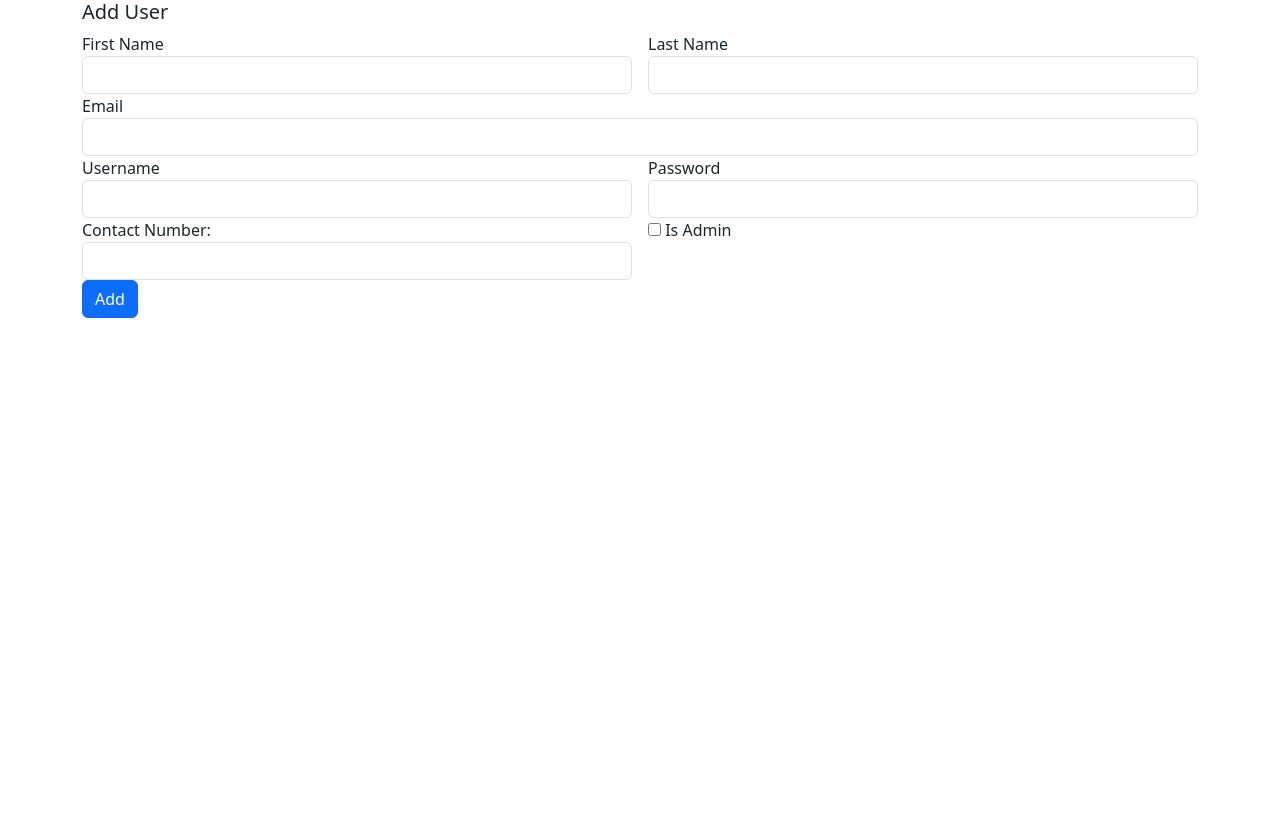
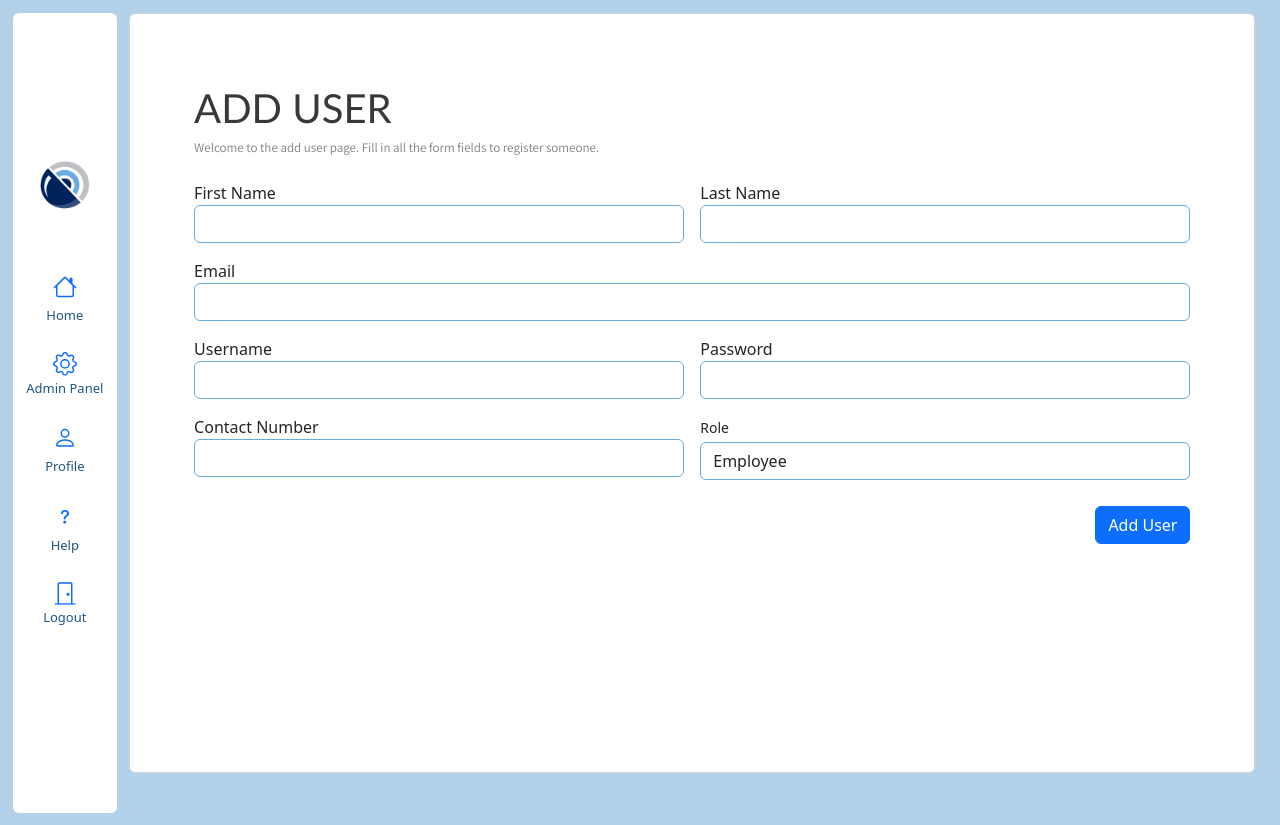
Before and after one commit to AyeshaNaime003/DisasterWatch, a Django app: page /add-user/ in a window 1280 px wide. Before the commit the page ends 318 px from the top, so only its background shows below. Run offline with Django 4.2, Linux system fonts and the light colour scheme; a user stored in the database is signed in; parts of the project's set-up code (start-up, migrations or seed data) failed here and were passed over; some libraries are stand-ins or nearby versions.

Commit message:
add user page ui

```diff
--- a/app/templates/app/addUser.html
+++ b/app/templates/app/addUser.html
@@ -5,46 +5,106 @@
 {% block title %}Add User{% endblock title %}
 
 {% block body %}
-<div class="container">
-    <h5>Add User</h5>
+<link rel="stylesheet" href="{% static '/styles/adminPanel.css' %}">
+<link rel="stylesheet" href="https://cdnjs.cloudflare.com/ajax/libs/font-awesome/5.13.1/css/all.min.css" integrity="sha256-2XFplPlrFClt0bIdPgpz8H7ojnk10H69xRqd9+uTShA=" crossorigin="anonymous" />
+
+<div id="dashboard-page" class="container-fluid">
+    <div class="row main-row">
+        <!-- NAVBAR TAKING 1/12TH -->
+        {% include 'app/navbar2.html' %}
+        <!-- MAIN CONTENT TAKING 1/12TH -->
+        <div class="col-md-11">
+            {% comment %} <div class="container-fluid"> {% endcomment %}
+                <div class="row gx-3">
+                    <div class="col-lg-12">
+                        <div class="card mb-3" style="height: 95vh; overflow-y: auto;">
+                            <div class="card-body">
+                                <div class="p-5 pb-0  pageTitle">
+                                    ADD USER
+                                    <p class='titleFooter'>Welcome to the add user page. Fill in all the form fields to register someone.<p>
+                                </div>
+
+                                <div class='px-5 py-2'>
                                     <form id="addUserForm" action="{% url 'add-user' %}" method="POST">
                                         {% csrf_token %}
-        <div class="row gx-3 ">
+                                        <div class="row gx-3 mb-3">
                                             <div class="col-md-6">
                                                 <label for="firstName">First Name</label>
-                <input type="firstName" class="form-control" name="firstName" required>
+                                                <input type="text" class="form-control blue-border" name="firstName" required>
                                             </div>
                                             <div class="col-md-6">
                                                 <label for="lastName">Last Name</label>
-                <input type="lastName" class="form-control" name="lastName" required>
+                                                <input type="text" class="form-control blue-border" name="lastName" required>
                                             </div>
                                         </div>
-        <div class=" form-group">
+                                        <div class="form-group mb-3">
                                             <label for="email">Email</label>
-            <input type="email" class="form-control" name="email" required>
+                                            <input type="email" class="form-control blue-border" name="email" required>
                                         </div>
-        <div class="row gx-3 ">
+                                        <div class="row gx-3 mb-3">
                                             <div class="col-md-6">
                                                 <label for="username">Username</label>
-                <input type="text" class="form-control" name="username" required>
+                                                <input type="text" class="form-control blue-border" name="username" required>
                                             </div>
                                             <div class="col-md-6">
                                                 <label for="password">Password</label>
-                <input type="password" class="form-control" name="password" required>
+                                                <input type="password" class="form-control blue-border" name="password" required>
                                             </div>
                                         </div>
-        <div class="row gx-3 ">
+                                        <div class="row gx-3 mb-3">
                                             <div class="col-md-6">
-                <label for="contact">Contact Number:</label>
-                <input type="text" class="form-control" name="contact" required>
+                                                <label for="contact">Contact Number</label>
+                                                <input type="text" class="form-control blue-border" name="contact" required>
                                             </div>
                                             <div class="col-md-6">
-                <input type="checkbox" id="is_admin" name="is_admin">
-<label for="is_admin">Is Admin</label>
-
+                                                <label class="small mb-1">Role</label>
+                                                <select class="form-control blue-border" id="is_admin" name="is_admin" required>
+                                                    <option value="earthquake">Employee</option>
+                                                    <option value="flood">Admin</option>
+                                                    <!-- Add more options as needed -->
+                                                </select>
                                             </div>
                                         </div>
-        <button type="submit" class="btn btn-primary">Add</button>
+                                        <div class='text-end'><button type="submit" class="btn btn-primary">Add User</button></div>
                                     </form>
                                 </div>
-{% endblock %}
+                            </div>
+                        </div>
+                    </div>
+                </div>
+            {% comment %} </div> {% endcomment %}
+        </div>
+    </div>
+</div>
+
+<!-- Error messages -->
+{% if messages %}
+    {% for message in messages %}
+        <div id="alert-container" class="position-fixed top-0 start-50 translate-middle-x mt-4" style="z-index: 1050">
+            <div class="alert {% if message.tags == 'error' %}alert-danger{% elif message.tags == 'success' %}alert-success{% endif %}"
+                role="alert">
+                {{ message }}
+            </div>
+        </div>
+    {% endfor %}
+    <script>
+        // Automatically remove alert after 5 seconds
+        $(document).ready(function () {
+            setTimeout(function () {
+                $('#alert-container').fadeOut();
+            }, 2000);
+        });
+    </script>
+{% endif %}
+
+<script>
+    // Add your JavaScript code here if needed
+</script>
+
+<style>
+    .blue-border {
+        border: 1px solid var(--lovely-blue);
+    }
+</style>
+
+{% endblock body %}
--- a/app/templates/app/profile.html
+++ b/app/templates/app/profile.html
@@ -45,8 +45,8 @@
                                                             <td>{{ user_inference.created_at }}</td>
                                                             <td>{{ user_inference.disaster_date }}</td>
                                                             <td>{{ user_inference.disaster_type }}</td>
-                                                            <td>{{ user_inference.disaster_city }}, {{
-                                                                user_inference.disaster_state }},
+                                                            <td>{{ user_inference.disaster_city }},
+                                                                {{user_inference.disaster_state }},
                                                                 {{ user_inference.disaster_country }}
                                                             </td>
                                                             <td>{{ user_inference.disaster_description }}
```
Also changed, not shown: db.sqlite3. Lines whose indentation alone changed are shown as unchanged.
